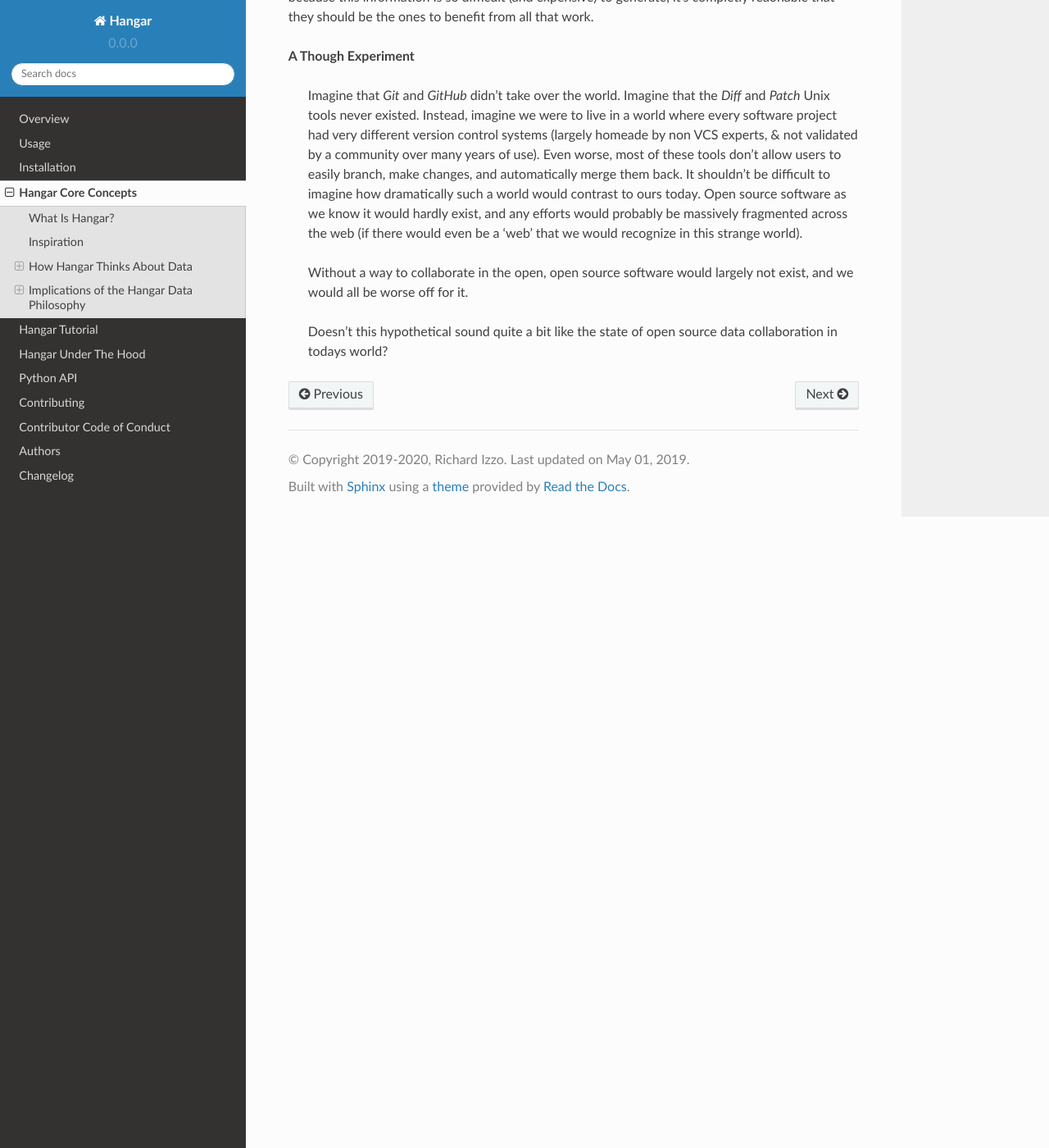
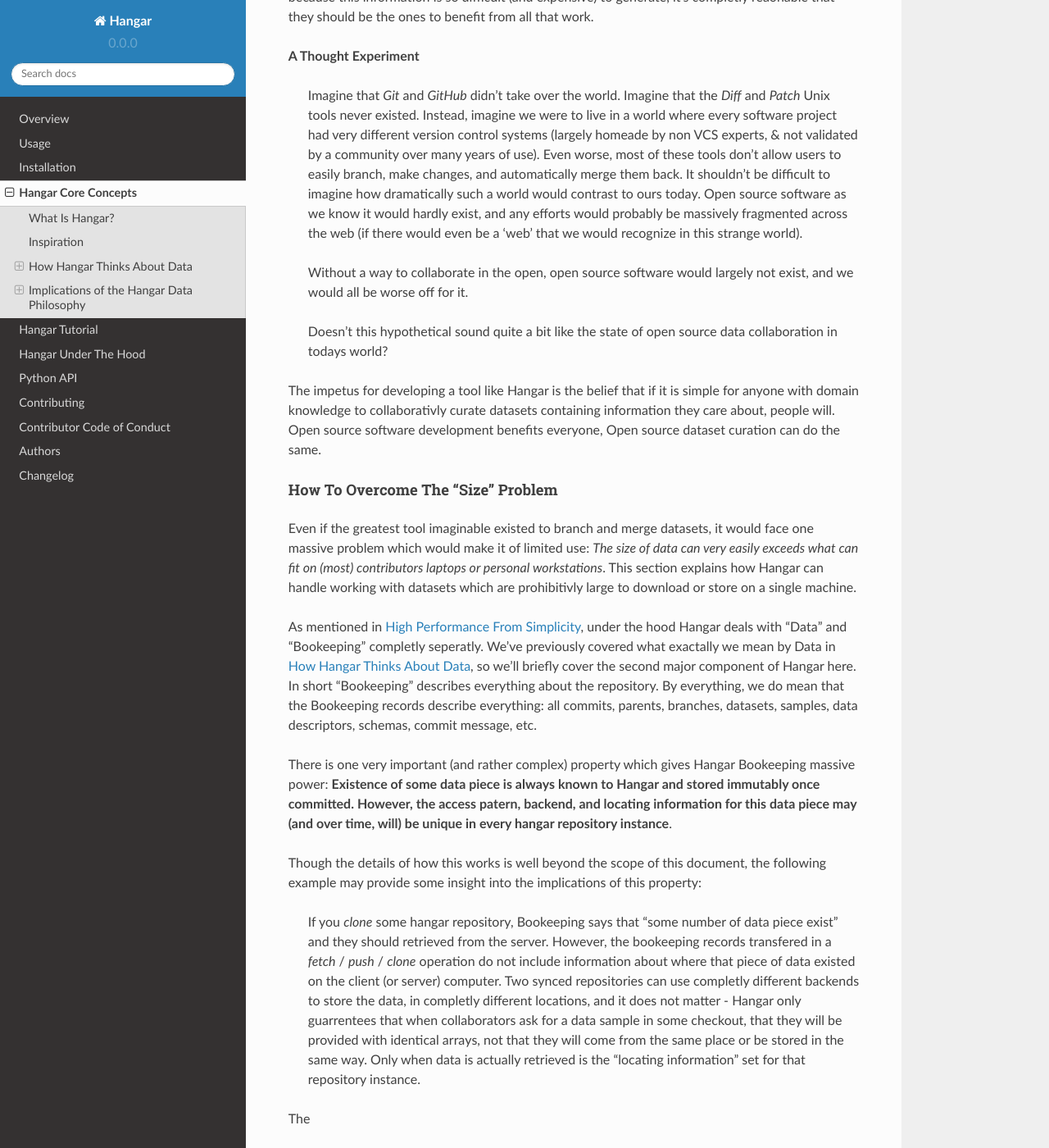
Before and after one commit to tensorwerk/hangar-py, a Sphinx documentation site: the page built from docs/concepts.rst, in a window 1280 px wide and 1400 px high, scrolled down 4923 px. Shown: the whole window at 82% size. Built offline with Sphinx 7.4.7 and the Read the Docs theme 2.0.0, drawn with Linux system fonts in a browser that asks for light colours; some of the changed text lies outside the part shown.

Commit message:
size problem

```diff
--- a/docs/concepts.rst
+++ b/docs/concepts.rst
@@ -236,7 +236,7 @@ rely on proprietary information to stay ahead of their competitors, and because
 this information is so difficult (and expensive) to generate, it's completly
 reaonable that they should be the ones to benefit from all that work.
 
-**A Though Experiment**
+**A Thought Experiment**
 
     Imagine that `Git` and `GitHub` didn't take over the world. Imagine that the
     `Diff` and `Patch` Unix tools never existed. Instead, imagine we were to live in
@@ -254,3 +254,60 @@ reaonable that they should be the ones to benefit from all that work.
 
     Doesn't this hypothetical sound quite a bit like the state of open source data
     collaboration in todays world?
+
+The impetus for developing a tool like Hangar is the belief that if it is simple for
+anyone with domain knowledge to collaborativly curate datasets containing information
+they care about, people will. Open source software development benefits everyone, Open
+source dataset curation can do the same.
+
+How To Overcome The "Size" Problem
+^^^^^^^^^^^^^^^^^^^^^^^^^^^^^^^^^^
+
+Even if the greatest tool imaginable existed to branch and merge datasets, it
+would face one massive problem which would make it of limited use: *The size of
+data can very easily exceeds what can fit on (most) contributors laptops or
+personal workstations*. This section explains how Hangar can handle working with
+datasets which are prohibitivly large to download or store on a single machine.
+
+As mentioned in `High Performance From Simplicity`_, under the hood Hangar deals
+with "Data" and "Bookeeping" completly seperatly. We've previously covered what
+exactally we mean by Data in `How Hangar Thinks About Data`_, so we'll briefly
+cover the second major component of Hangar here. In short "Bookeeping" describes
+everything about the repository. By everything, we do mean that the Bookeeping
+records describe everything: all commits, parents, branches, datasets, samples,
+data descriptors, schemas, commit message, etc.
+
+There is one very important (and rather complex) property which gives Hangar
+Bookeeping massive power: **Existence of some data piece is always known to
+Hangar and stored immutably once committed. However, the access patern, backend,
+and locating information for this data piece may (and over time, will) be unique
+in every hangar repository instance**.
+
+Though the details of how this works is well beyond the scope of this document,
+the following example may provide some insight into the implications of this
+property:
+
+    If you `clone` some hangar repository, Bookeeping says that "some number of data
+    piece exist" and they should retrieved from the server. However, the bookeeping
+    records transfered in a `fetch` / `push` / `clone` operation do not include information
+    about where that piece of data existed on the client (or server) computer. Two
+    synced repositories can use completly different backends to store the data, in
+    completly different locations, and it does not matter - Hangar only guarrentees
+    that when collaborators ask for a data sample in some checkout, that they will
+    be provided with identical arrays, not that they will come from the same place
+    or be stored in the same way. Only when data is actually retrieved is the
+    "locating information" set for that repository instance.
+
+The
+
+While the methods through which records point to backends and retrieval
+locations is much b
+
+When you ``$ hangar clone foo-repository``
+the every record which hangar uses to describe the contents of the repository are retrieved
+in just the repository: every commit, dataset, sample, commit message, data hash, etc.
+
+
+* Note: The features described in this section are in active development for a future release.
+Hangar is a young project, and is rapidly evolving. Current progress can be tracked in the
+`GitHub Repository <https://github.com/tensorwerk/hangar-py>`_*
```
